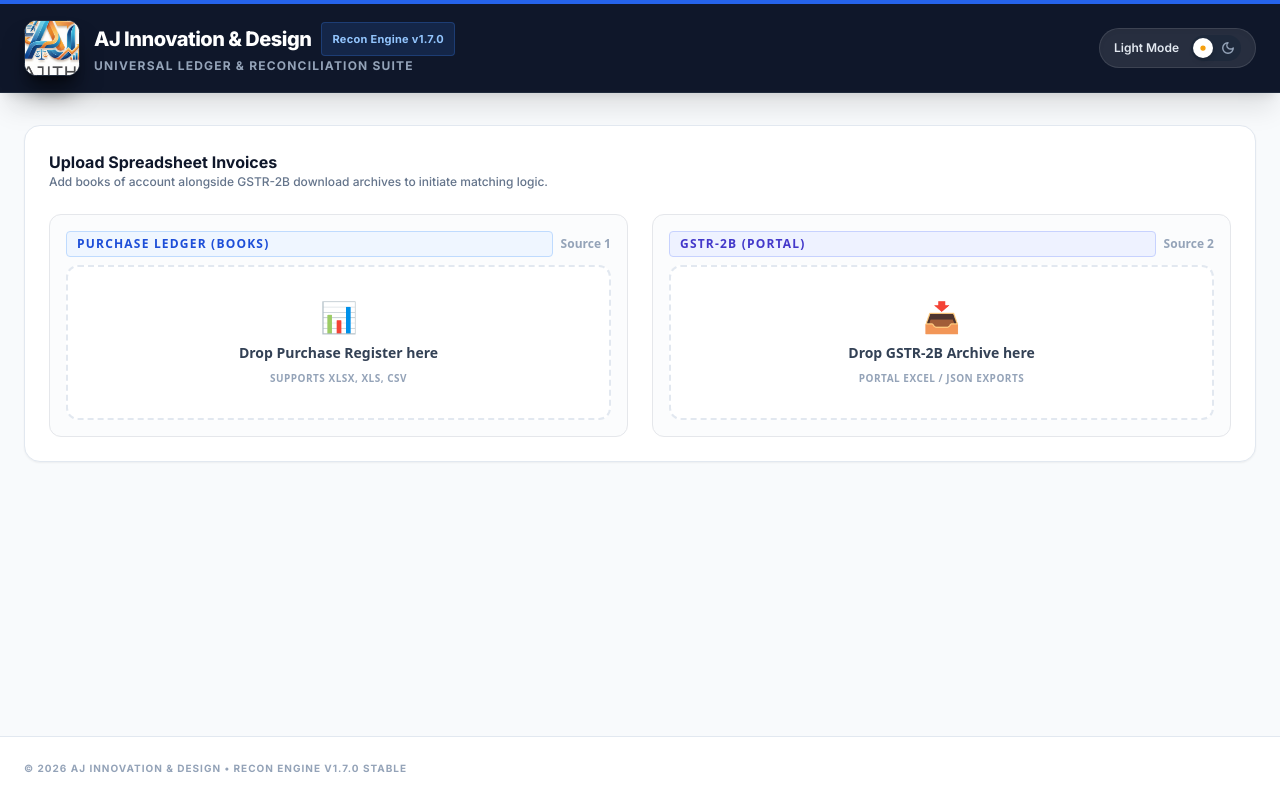
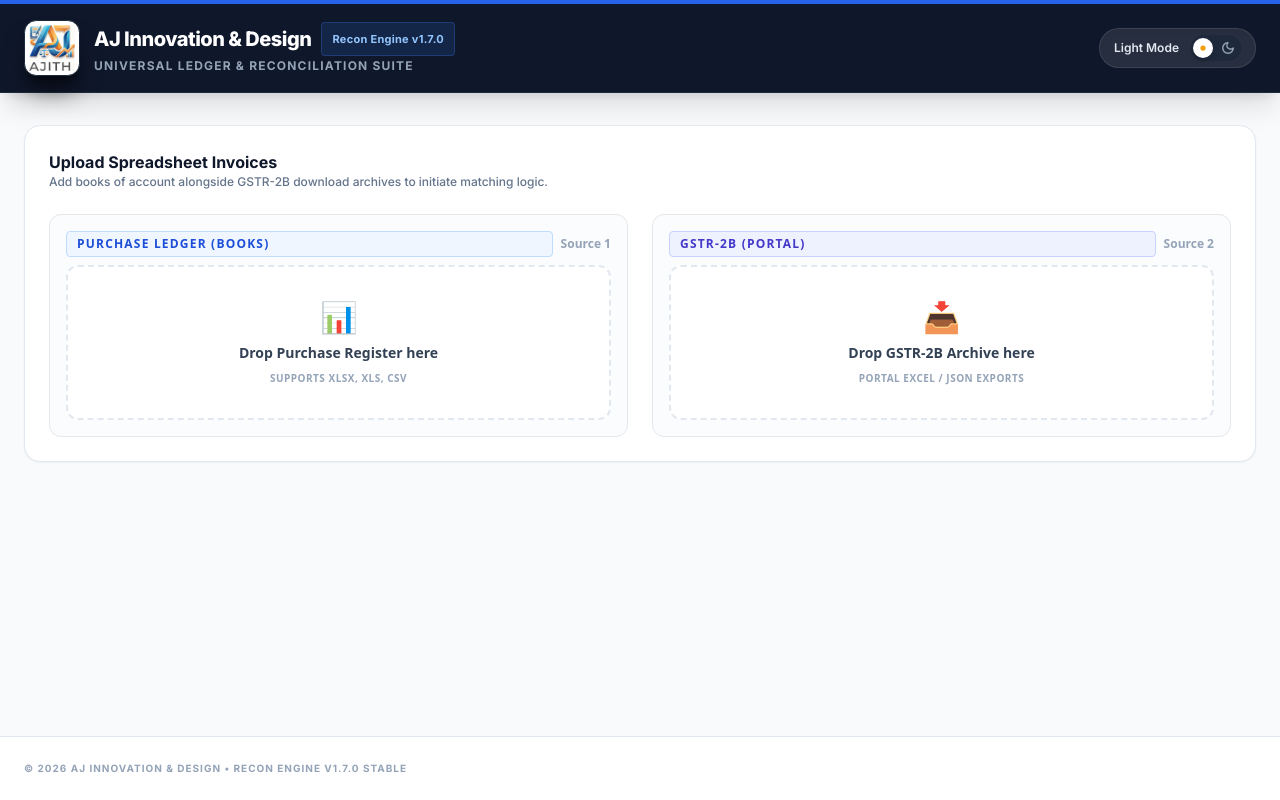
Before and after one commit to ajithap796/GST-Reconciliation, a plain HTML site: page index.html in a window 1280 px wide. Drawn offline with nearby package versions, Linux system fonts and the light colour scheme.

Commit message:
Adjust logo image scaling in index.html
Updated logo image scaling from 1.3 to 1.0 for better fit.

```diff
--- a/index.html
+++ b/index.html
@@ -224,7 +224,7 @@
         <div class="flex items-center gap-3.5">
           <!-- NEW PNG LOGO -->
           <div class="relative shrink-0 select-none overflow-hidden rounded-[22%] bg-white border border-slate-800 shadow-xl shadow-black/50 flex items-center justify-center p-1 w-14 h-14">
-            <img src="logo.png" alt="AJ Logo" class="w-full h-full object-contain scale-[1.3]">
+            <img src="logo.png" alt="AJ Logo" class="w-full h-full object-contain scale-[1.0]">
           </div>
 
           <div>
```
